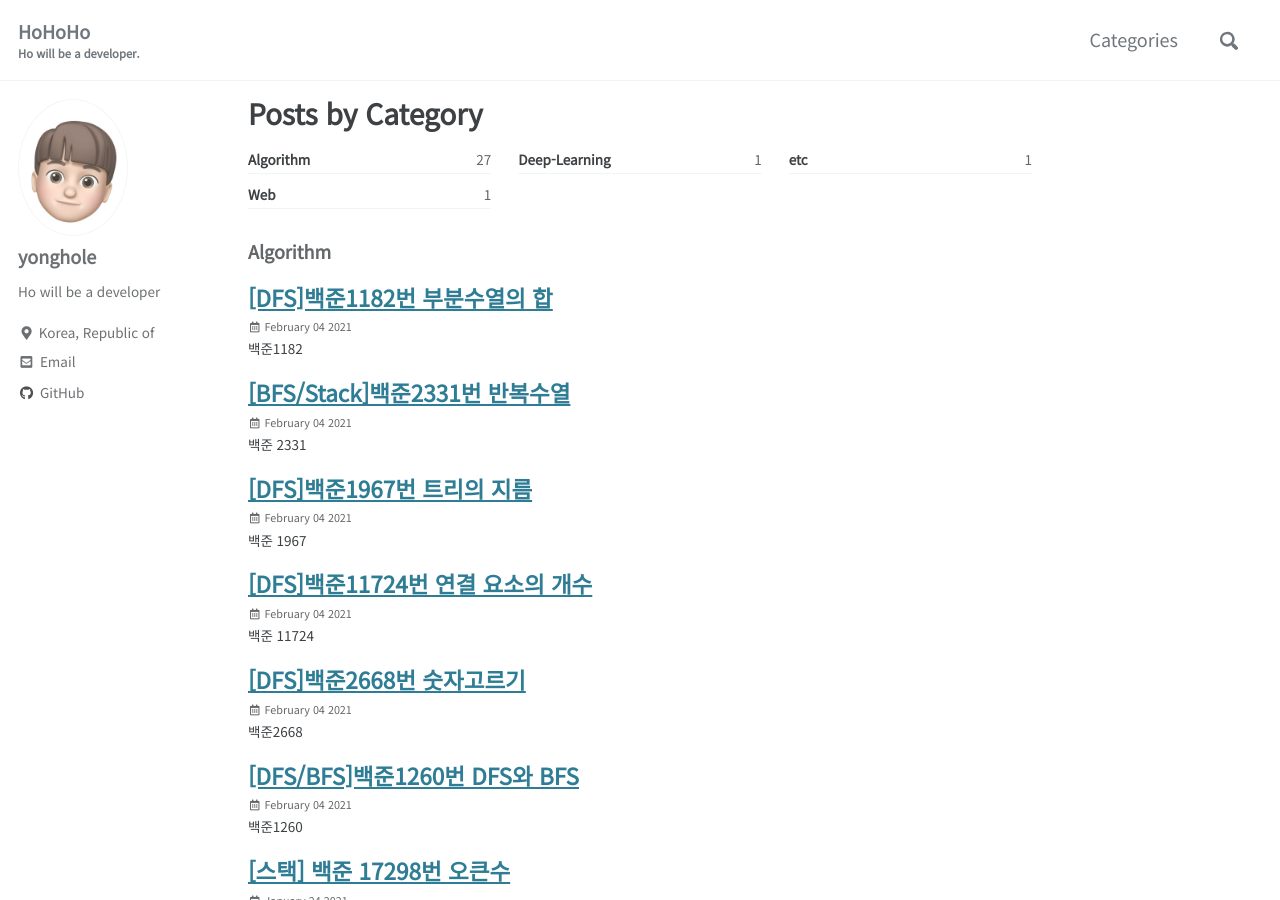
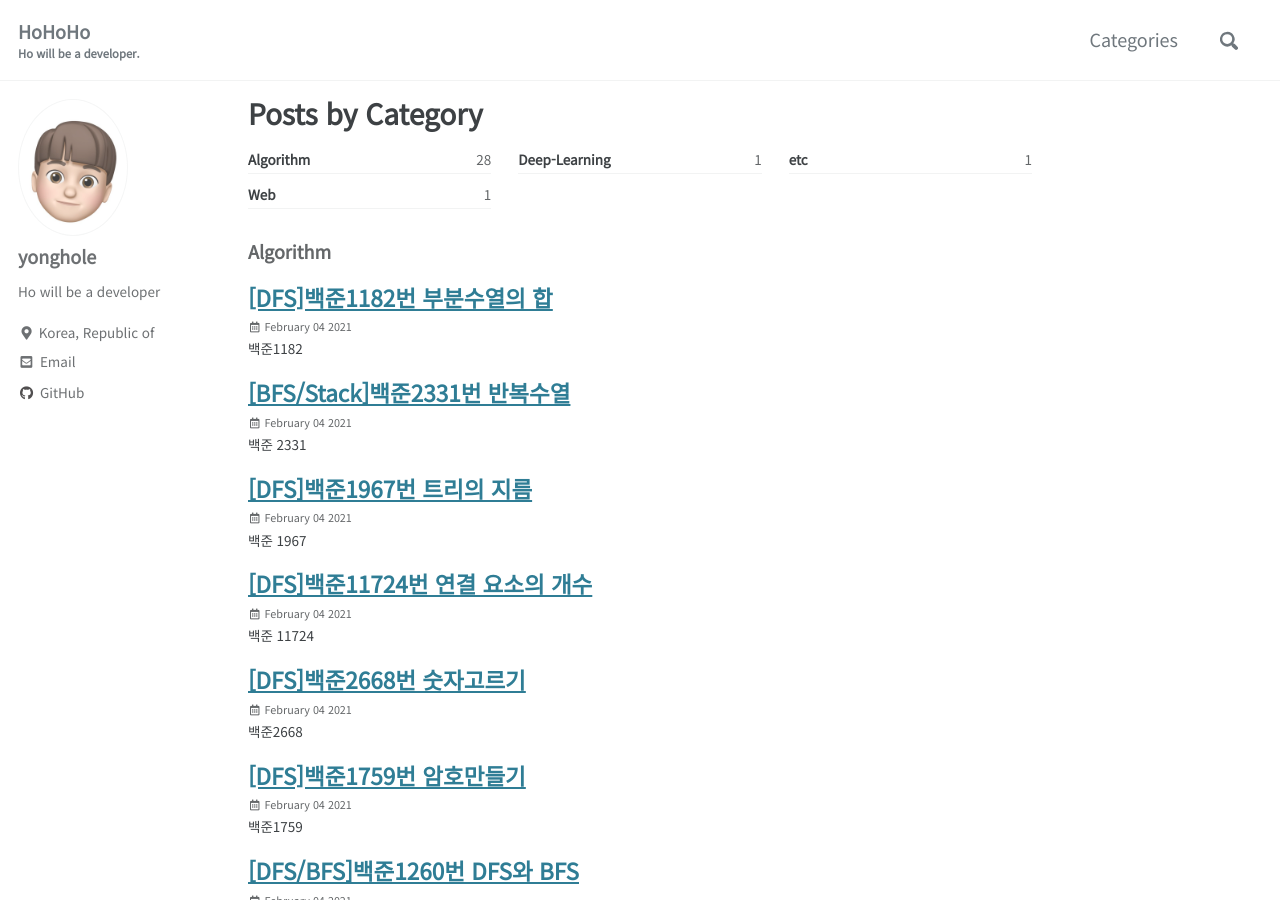
Before and after one commit to yonghole/yonghole.github.io, a Jekyll site: the page built from category-archive.md, in a window 1280 px wide and 900 px high. Built offline with Jekyll 4.4.1, drawn with Linux system fonts in a browser that asks for light colours; cached includes are drawn as plain includes.

```diff
--- a/_posts/백준1759 abc9038562f444bb85e80dbf69024cbb.md
+++ b/_posts/2021-02-04-BOJ1759.md
@@ -1,6 +1,12 @@
+---
+title: "[DFS]백준1759번 암호만들기"
+date: 2021-02-04 14:06:58
+categories: Algorithm
+---
 # 백준1759
 
-![%E1%84%87%E1%85%A2%E1%86%A8%E1%84%8C%E1%85%AE%E1%86%AB1759%20abc9038562f444bb85e80dbf69024cbb/_2021-02-03__12.58.17.png](%E1%84%87%E1%85%A2%E1%86%A8%E1%84%8C%E1%85%AE%E1%86%AB1759%20abc9038562f444bb85e80dbf69024cbb/_2021-02-03__12.58.17.png)
+![_2021-02-03__12 58 17](https://user-images.githubusercontent.com/55180768/106848932-3957ad00-66f5-11eb-9940-9fa1edfb5956.png)
+
 
 백트랙킹을 연습할 수 있는 문제이다.
 
```
